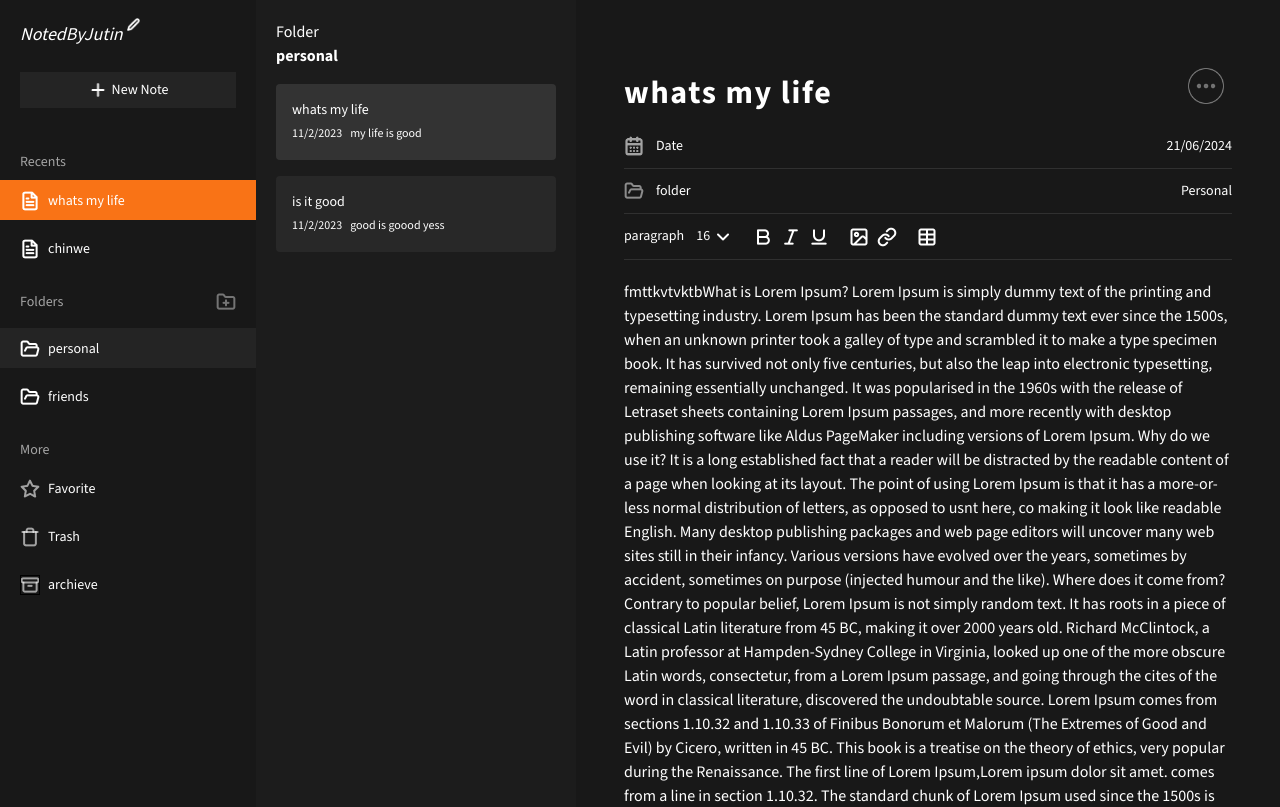
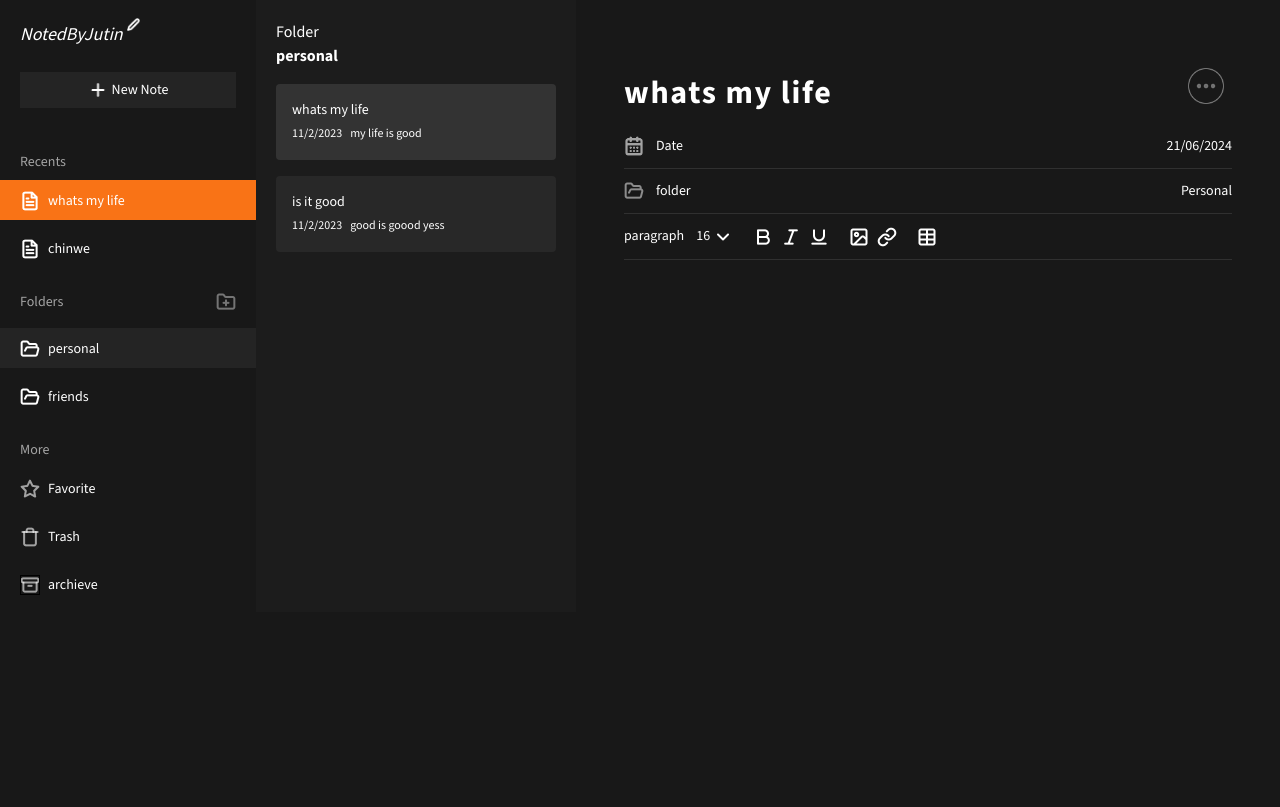
Before and after one commit to jutin0852/notedbyjutin, a Next.js app: page /note/1 in a window 1280 px wide. Shown: the top 807 px of the page. Built offline with nearby package versions, Linux system fonts and the light colour scheme.

Commit message:
worked on fontsize increase, bold,italics and underline

```diff
--- a/src/app/page.tsx
+++ b/src/app/page.tsx
@@ -1,3 +1,4 @@
+"use client";
 import Link from "next/link";
 
 export default function Home() {
--- a/src/components/Icon.tsx
+++ b/src/components/Icon.tsx
@@ -4,11 +4,20 @@ import React from "react";
 export default function Icon({
   src,
   className,
+  onClick,
 }: {
   src: string;
   className?: string;
+  onClick?: () => void;
 }) {
   return (
-    <Image className={`${className} inline mr-2`} src={src} alt={src} height={20} width={20} />
+    <Image
+      className={`${className} inline mr-2`}
+      src={src}
+      alt={src}
+      height={20}
+      width={20}
+      onClick={onClick}
+    />
   );
 }
--- a/src/components/List.tsx
+++ b/src/components/List.tsx
@@ -19,7 +19,7 @@ export default function List({
       {...props}
       onClick={onClick}
       className={cn(
-        "py-2 px-5 my-2 w-full list-none ",
+        "py-2 px-5 my-2 w-full list-none cursor-pointer",
         className
       )}
     >
--- a/src/layouts/EditPage.tsx
+++ b/src/layouts/EditPage.tsx
@@ -1,19 +1,44 @@
+"use client";
 import Icon from "@/components/Icon";
 import { notes } from "@/data/data";
-// import cn from "@/utility/cn";
-import React from "react";
+import cn from "@/utility/cn";
+import React, { useEffect, useState } from "react";
 
 interface EditPageProps {
-  // activeLayout: number;
-  // setActiveLayout: React.Dispatch<React.SetStateAction<number>>;
   params: string;
 }
-export default function EditPage({
-  // activeLayout,
-  // setActiveLayout,
-  params,
-}: EditPageProps) {
+type TextStyle = "fontWeight" | "fontStyle" | "textDecoration";
+
+export default function EditPage({ params }: EditPageProps) {
+  const [font, setFont] = useState<number>(16);
+  const [isClient, setIsClient] = useState<boolean>(false);
   const note = notes.find((note) => note.id === params);
+  useEffect(() => {
+    setIsClient(true);
+  }, []);
+
+  if (!isClient) return;
+  // increase and decrease font
+  const increaseFont = () => setFont((prev) => prev + 2);
+  const decreaseFont = () => setFont((prev) => Math.max(10, prev - 2));
+
+  const applyToSelection = (style: TextStyle, value: string) => {
+    const selection = window.getSelection();
+
+    if (selection && selection.rangeCount > 0) {
+      const range = selection.getRangeAt(0);
+      console.log(range);
+      const span = document.createElement("span");
+
+      // add style to the span
+      span.style[style] = value;
+      span.append(range.extractContents());
+      range.insertNode(span);
+    }
+    // clear selection
+    selection?.removeAllRanges();
+  };
+
   return (
     <>
       {/* <p onClick={() => setActiveLayout(2)}>back</p> */}
@@ -46,12 +71,22 @@ export default function EditPage({
         <div className="flex gap-3 py-3 border-y border-white border-opacity-10 ">
           <p>paragraph</p>
           <p>
-            16 <Icon src="/icons/down.png" />
+            <span onClick={increaseFont} >16</span>{" "}
+            <Icon src="/icons/down.png" onClick={decreaseFont} />
           </p>
           <p>
-            <Icon src="/icons/bold.png" />
-            <Icon src="/icons/italics.png" />
-            <Icon src="/icons/underline.png" />
+            <Icon
+              src="/icons/bold.png"
+              onClick={() => applyToSelection("fontWeight", "bolder")}
+            />
+            <Icon
+              src="/icons/italics.png"
+              onClick={() => applyToSelection("fontStyle", "italic")}
+            />
+            <Icon
+              src="/icons/underline.png"
+              onClick={() => applyToSelection("textDecoration", "underline")}
+            />
           </p>
           <p>
             <Icon src="/icons/image.png" className="mr-2" />
@@ -63,51 +98,11 @@ export default function EditPage({
         </div>
       </section>
 
-      <article className="pt-5">
-        fmttkvtvktbWhat is Lorem Ipsum? Lorem Ipsum is simply dummy text of the
-        printing and typesetting industry. Lorem Ipsum has been the standard
-        dummy text ever since the 1500s, when an unknown printer took a galley
-        of type and scrambled it to make a type specimen book. It has survived
-        not only five centuries, but also the leap into electronic typesetting,
-        remaining essentially unchanged. It was popularised in the 1960s with
-        the release of Letraset sheets containing Lorem Ipsum passages, and more
-        recently with desktop publishing software like Aldus PageMaker including
-        versions of Lorem Ipsum. Why do we use it? It is a long established fact
-        that a reader will be distracted by the readable content of a page when
-        looking at its layout. The point of using Lorem Ipsum is that it has a
-        more-or-less normal distribution of letters, as opposed to usnt here, co
-        making it look like readable English. Many desktop publishing packages
-        and web page editors will uncover many web sites still in their infancy.
-        Various versions have evolved over the years, sometimes by accident,
-        sometimes on purpose (injected humour and the like). Where does it come
-        from? Contrary to popular belief, Lorem Ipsum is not simply random text.
-        It has roots in a piece of classical Latin literature from 45 BC, making
-        it over 2000 years old. Richard McClintock, a Latin professor at
-        Hampden-Sydney College in Virginia, looked up one of the more obscure
-        Latin words, consectetur, from a Lorem Ipsum passage, and going through
-        the cites of the word in classical literature, discovered the
-        undoubtable source. Lorem Ipsum comes from sections 1.10.32 and 1.10.33
-        of Finibus Bonorum et Malorum (The Extremes of Good and Evil) by Cicero,
-        written in 45 BC. This book is a treatise on the theory of ethics, very
-        popular during the Renaissance. The first line of Lorem Ipsum,Lorem
-        ipsum dolor sit amet. comes from a line in section 1.10.32. The standard
-        chunk of Lorem Ipsum used since the 1500s is reproduced below for those
-        interested. Sections 1.10.32 and 1.10.33 from e Finibus Bonorum by
-        Cicero are also reproduced in their exact original form, accompanied by
-        English versions from the 1914 translation by H. Rackham. Where can I
-        get some? There are many variations of passages of Lorem Ipsum
-        available, but the majority have suffered alteration in some form, by
-        injected humour, or randomised words which look even slightly
-        believable. If you are going to use a passage of Lorem Ipsum, you need
-        to be sure there anything embarrassing hidden in the middle of text. All
-        the Lorem Ipsum generators on the Internet tend to repeat predefined
-        chunks as necessary, making this the first true generator on the
-        Internet. It uses a dictionary of over 200 Latin words, combined with a
-        handful of model sentence structures, to generate Lorem Ipsum which
-        looks reasonable. The generated Lorem Ipsum is therefore always free
-        from repetition, injected humour, or non-characteristic words etc. 5
-        paragraphs words bytes lists Start witorem ipsum dolor sit amet
-      </article>
+      <article
+        contentEditable
+        style={{ fontSize: `${font}px` }}
+        className={cn(`pt-5 outline-none `)}
+      ></article>
     </>
   );
 }
```
